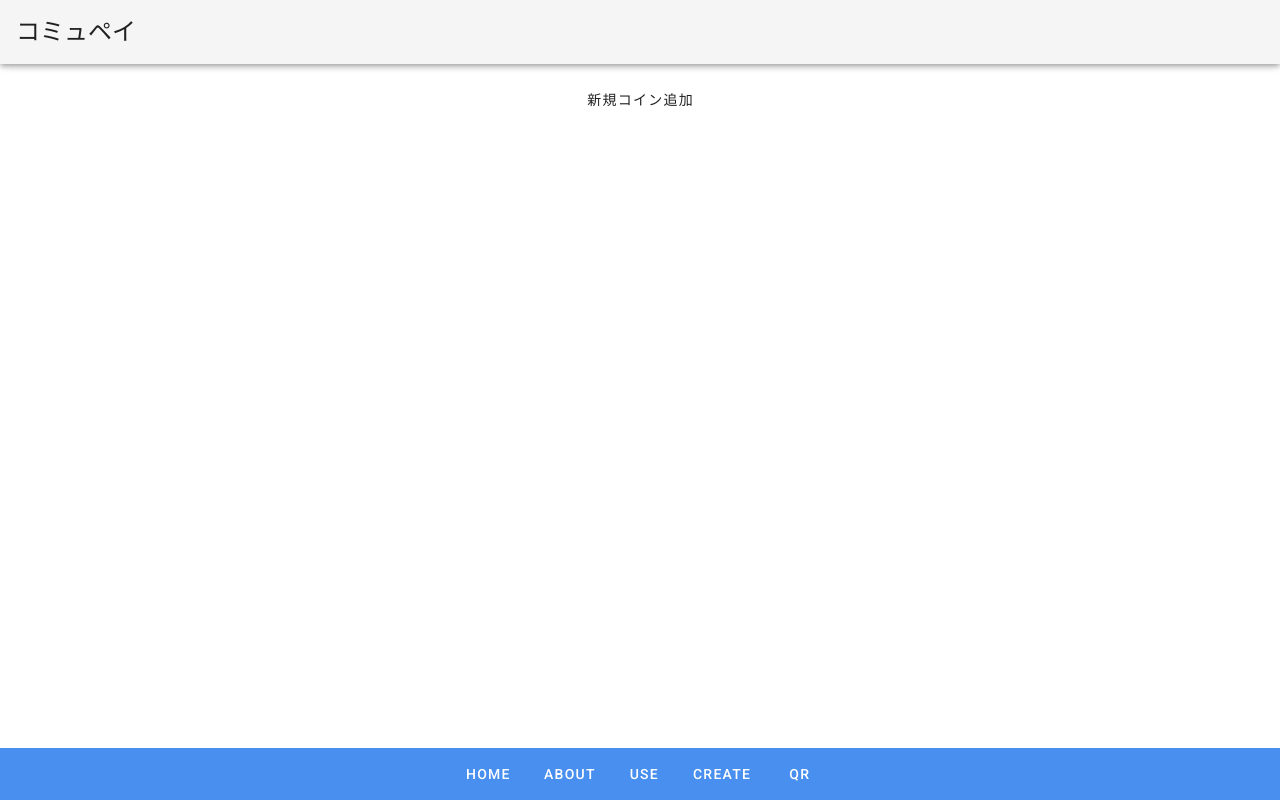
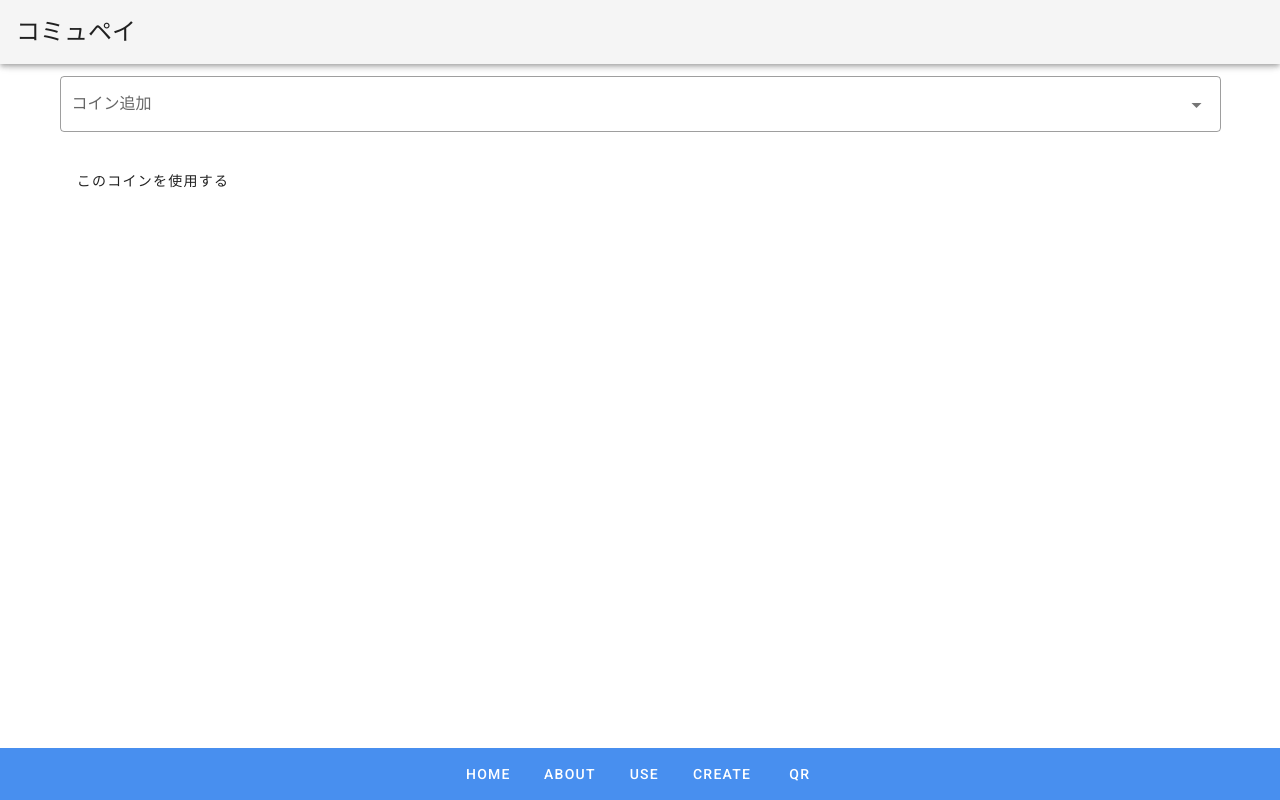
Before and after one commit to Futaba-Kosuke/community-pay, a Vue app: page /use_coin in a window 1280 px wide. Built offline with nearby package versions, Linux system fonts and the light colour scheme.

Commit message:
[add] コイン使用画面の使用コイン選択が完成しました
コインの選択画面のプロトタイプが完成しました。

```diff
--- /dev/null
+++ b/src/components/AddCoinList.vue
@@ -0,0 +1,35 @@
+<template>
+<v-container>
+  <v-select
+    :items="coins"
+    v-model="selected_coin"
+    label="コイン追加"
+    outlined
+    block
+  ></v-select>
+  <v-btn text @click="submitParent()">このコインを使用する</v-btn>
+</v-container>
+</template>
+
+<script>
+export default {
+  name: 'add_coin',
+  props: {
+    coins: Array,
+  },
+  data: function() {
+    return{
+      selected_coin: '',
+    }
+  },
+  methods: {
+    submitParent: function() {
+      if (this.selected_coin !== '') {
+        // console.log(this.selected_coin);
+        this.$emit('add_event', this.selected_coin);
+        this.selected_coin = '';
+      }
+    }
+  }
+}
+</script>
--- a/src/views/Use_coin.vue
+++ b/src/views/Use_coin.vue
@@ -1,31 +1,35 @@
 <template>
   <div class="use_coin">
-    <!-- <h1>This is a use_coin page</h1> -->
-    <v-layout justify-center>
-      <v-btn block text height="70px" @click="addCoin()">新規コイン追加</v-btn>
-    </v-layout>
-    <Buttons :list="coin_list"/>
+    <Buttons :list="enable_coins"/>
+    <AddCoinList :coins="disable_coins" @add_event="addCoin($event)" />
   </div>
 </template>
 
 <script>
 import Buttons from '../components/ButtonList'
+import AddCoinList from '../components/AddCoinList'
 
 export default {
   name: 'use_coin',
   components: {
     Buttons,
+    AddCoinList,
   },
   data: function() {
     return {
-      coin_list: [],
+      enable_coins: [],
+      disable_coins: [
+        'タピオカコイン',
+        '高専コイン',
+      ],
     }
   },
   methods: {
     addCoin: function(name) {
-      this.coin_list.push({
+      this.enable_coins.push({
         name: name,
       });
+      this.disable_coins = this.disable_coins.filter((n) => n !== name);
     }
   }
 }
```
Also changed, not shown: src/components/CoinButton.vue (line endings or trailing spaces).
